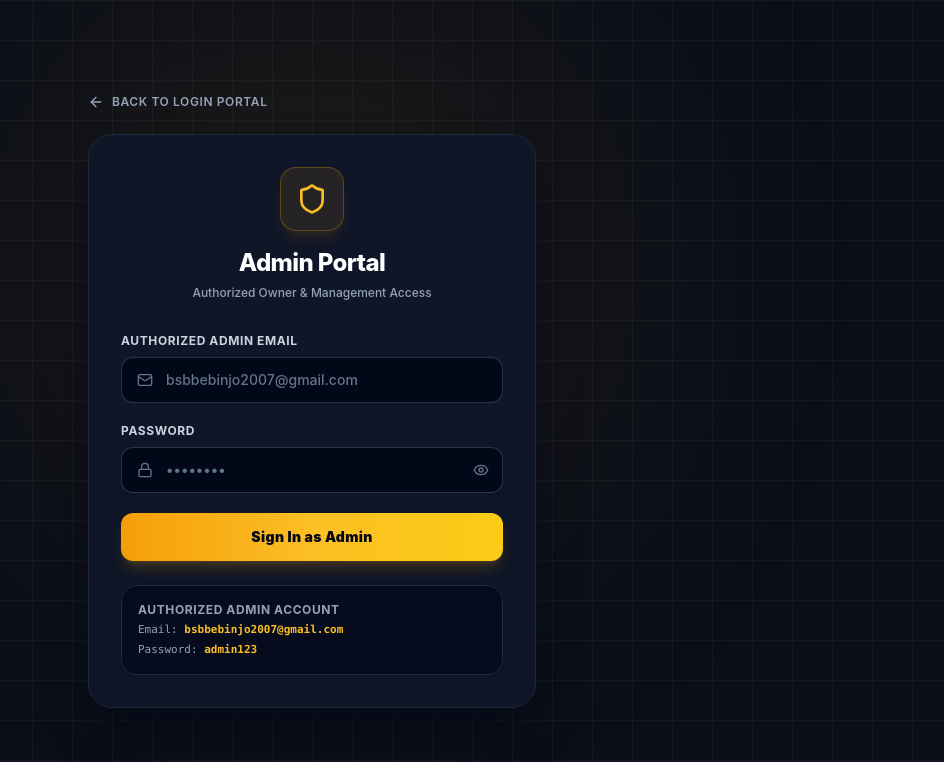
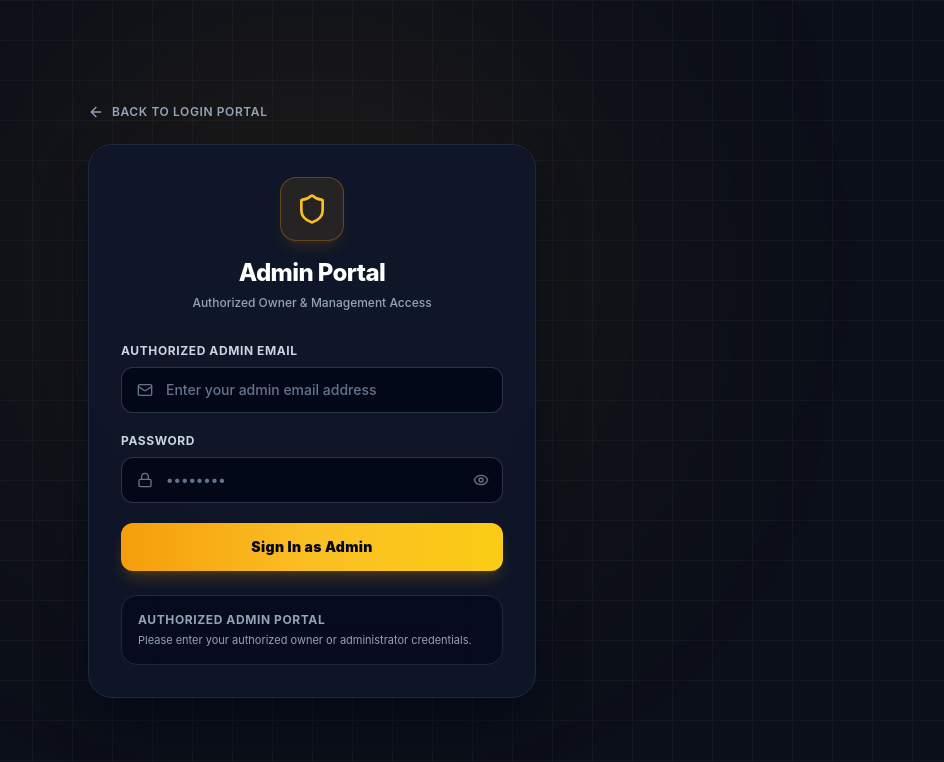
Before and after one commit to bebinjo07/credgold, a Next.js app in the folder frontend/: page /login/admin in a window 1280 px wide. Shown: the top 762 px of the page, without its empty margins (328-1272 px from the left). Built offline with nearby package versions, Linux system fonts and the light colour scheme; no server answers.

Commit message:
fix(login): clear pre-filled email from inputs and update placeholders

```diff
--- a/frontend/src/app/login/admin/page.tsx
+++ b/frontend/src/app/login/admin/page.tsx
@@ -87,7 +87,7 @@ export default function AdminLoginPage() {
                   type="email"
                   value={email}
                   onChange={(e) => setEmail(e.target.value)}
-                  placeholder="bsbbebinjo2007@gmail.com"
+                  placeholder="Enter your admin email address"
                   className="w-full pl-11 pr-4 py-3 bg-slate-950/80 border border-slate-700/80 rounded-xl text-white placeholder-slate-500 focus:outline-none focus:ring-2 focus:ring-amber-500/50 focus:border-amber-500 transition font-medium text-sm"
                   autoComplete="email"
                 />
@@ -138,16 +138,11 @@ export default function AdminLoginPage() {
           {/* Admin Info */}
           <div className="mt-6 p-4 bg-slate-950/60 rounded-2xl border border-slate-800 text-xs">
             <p className="font-bold text-slate-400 uppercase tracking-wider mb-1">
-              Authorized Admin Account
+              Authorized Admin Portal
             </p>
-            <div className="space-y-1 text-slate-400 font-mono text-[11px]">
-              <p>
-                Email: <span className="text-amber-400 font-bold">bsbbebinjo2007@gmail.com</span>
-              </p>
-              <p>
-                Password: <span className="text-amber-400 font-bold">admin123</span>
-              </p>
-            </div>
+            <p className="text-slate-400 text-[11px]">
+              Please enter your authorized owner or administrator credentials.
+            </p>
           </div>
         </div>
       </div>
--- a/frontend/src/app/login/customer/page.tsx
+++ b/frontend/src/app/login/customer/page.tsx
@@ -11,7 +11,7 @@ export default function CustomerLoginPage() {
   const { loginCustomer } = useAuth();
 
   const [phone, setPhone] = useState('');
-  const [email, setEmail] = useState('bsbbebinjo2007@gmail.com');
+  const [email, setEmail] = useState('');
   const [otp, setOtp] = useState('');
   const [generatedOtp, setGeneratedOtp] = useState('');
   const [otpSent, setOtpSent] = useState(false);
@@ -23,6 +23,12 @@ export default function CustomerLoginPage() {
   const handleSendOtp = async () => {
     setError('');
 
+    const targetEmail = email.trim();
+    if (!targetEmail) {
+      setError('Please enter your email address to receive the verification OTP.');
+      return;
+    }
+
     const targetPhone = phone || '9840123456';
     const cleanPhone = targetPhone.replace(/\D/g, '');
 
@@ -32,19 +38,19 @@ export default function CustomerLoginPage() {
       const newOtp = Math.floor(1000 + Math.random() * 9000).toString();
       setGeneratedOtp(newOtp);
 
-      // Call API route to send email via Resend from noreplycredgold@gmail.com
+      // Call API route to send email via Resend
       await fetch('/api/send-otp', {
         method: 'POST',
         headers: { 'Content-Type': 'application/json' },
         body: JSON.stringify({
           phone: cleanPhone,
-          email: email || 'bsbbebinjo2007@gmail.com',
+          email: targetEmail,
           otp: newOtp,
         }),
       });
 
       setOtpSent(true);
-      setOtpNotice(`OTP (${newOtp}) sent to ${email || 'bsbbebinjo2007@gmail.com'}!`);
+      setOtpNotice(`OTP (${newOtp}) sent to ${targetEmail}!`);
     } catch {
       setOtpSent(true);
       setOtpNotice(`OTP code active! Check your email inbox.`);
@@ -161,7 +167,7 @@ export default function CustomerLoginPage() {
                   type="email"
                   value={email}
                   onChange={(e) => setEmail(e.target.value)}
-                  placeholder="bsbbebinjo2007@gmail.com"
+                  placeholder="Enter your customer email address"
                   className="w-full pl-11 pr-4 py-3 bg-slate-950/80 border border-slate-700/80 rounded-xl text-white placeholder-slate-500 focus:outline-none focus:ring-2 focus:ring-emerald-500/50 focus:border-emerald-500 transition font-medium text-sm"
                   autoComplete="email"
                 />
```
